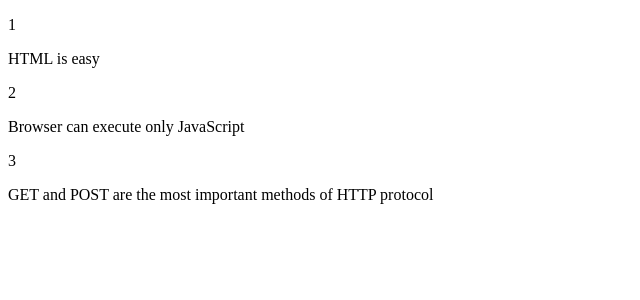
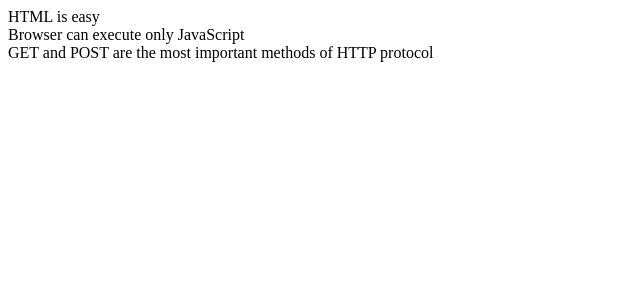
Before and after one commit to johnkinuthiaa/React-fullstack-open, a React (Vite) app: page / in a window 1280 px wide. Shown: the top 300 px of the page, without its empty margins (0-640 px from the left). Built offline with nearby package versions, Linux system fonts and the light colour scheme; data requests are answered from the project's data file.

Commit message:
feat: fetch api

```diff
--- a/src/App.tsx
+++ b/src/App.tsx
@@ -1,6 +1,8 @@
 // import Lesson1 from "./lesson1/Lesson1.tsx"
 import './App.css'
-import Mapping from "./partTwo/communicatingWithServer/renderingCollections/Mapping.tsx";
+import DataFetching from "./partTwo/communicatingWithServer/fetchingData/DataFetching.tsx";
+// import Forms from "./partTwo/communicatingWithServer/forms/Forms.tsx";
+// import Mapping from "./partTwo/communicatingWithServer/renderingCollections/Mapping.tsx";
 // import Anecdotes from "./partOne/ComponentStateAndEventHandlers/Anecdotes.tsx";
 // import MultipleComponents from "./lesson1/MultipleComponents.tsx";
 // import Props from "./lesson1/Props.tsx";
@@ -14,7 +16,9 @@ function App() {
         {/*<Props/>*/}
         {/*<StateManagement/>*/}
         {/*<Anecdotes/>*/}
-        <Mapping/>
+        {/*<Mapping/>*/}
+        {/*<Forms/>*/}
+        <DataFetching/>
     </div>
   )
 }
--- /dev/null
+++ b/src/partTwo/communicatingWithServer/db.json
@@ -0,0 +1,19 @@
+{
+  "notes": [
+    {
+      "id": "1",
+      "content": "HTML is easy",
+      "important": true
+    },
+    {
+      "id": "2",
+      "content": "Browser can execute only JavaScript",
+      "important": false
+    },
+    {
+      "id": "3",
+      "content": "GET and POST are the most important methods of HTTP protocol",
+      "important": true
+    }
+  ]
+}
--- /dev/null
+++ b/src/partTwo/communicatingWithServer/fetchingData/DataFetching.tsx
@@ -0,0 +1,35 @@
+import {useEffect, useState} from "react";
+
+type NoteProps ={
+    id:number,
+    content:string,
+    important:boolean
+}
+const DataFetching =()=>{
+    useEffect(() => {
+        fetchData().then(()=>console.log("data fetched")).catch((e)=> {
+            throw new Error(e+"<<<<<<<")
+        })
+    }, []);
+    const[notes,setNotes] =useState<NoteProps[]>([])
+    const myHeaders =new Headers()
+    myHeaders.append("Content-Type","application/json")
+    const fetchData =(async ()=>{
+        const response = await fetch("http://localhost:3001/notes",{
+            method:"GET",
+            headers:myHeaders
+        })
+        if(response.ok){
+            const data =await response.json()
+            setNotes(data)
+        }
+    })
+    return(
+        <div>
+            {notes.map(({content}:NoteProps,index:number) =>(
+                <div key={index}>{content}</div>
+            ))}
+        </div>
+    )
+}
+export default DataFetching
--- /dev/null
+++ b/src/partTwo/communicatingWithServer/forms/Forms.tsx
@@ -0,0 +1,53 @@
+import {useState} from "react";
+
+type NoteProps ={
+    id:number,
+    content:string,
+    important:boolean
+}
+const Forms =()=>{
+    // store the notes in an array
+
+    const notes:NoteProps[] = [
+        {
+            id: 1,
+            content: 'HTML is easy',
+            important: true
+        },
+        {
+            id: 2,
+            content: 'Browser can execute only JavaScript',
+            important: false
+        },
+        {
+            id: 3,
+            content: 'GET and POST are the most important methods of HTTP protocol',
+            important: true
+        }
+    ]
+    const[allNotes,setAllNotes] =useState<NoteProps[]>(notes)
+    const[deleteValue,setDeleteValue] =useState("")
+    const[singleNote,setSingleNote] =useState<NoteProps>({content: "", id: 0, important: false})
+    return(
+        <div>
+        {/*    first map through the notes*/}
+            {allNotes.map(({content},index)=>(
+                <div key={index}>{content}</div>
+            ))}
+            <form onSubmit={(e)=>{
+                e.preventDefault()
+                setSingleNote({id: allNotes[allNotes.length-1].id+1, important: false, content:deleteValue})
+                setDeleteValue("")
+                setAllNotes([...allNotes,singleNote])
+            }}>
+                <input type={"text"}
+                       value={deleteValue}
+                       onChange={(e)=>{
+                           setDeleteValue(e.target.value)
+                }}/>
+                <button type={"submit"}> create</button>
+            </form>
+        </div>
+    )
+}
+export default Forms
--- a/src/partTwo/communicatingWithServer/renderingCollections/Mapping.tsx
+++ b/src/partTwo/communicatingWithServer/renderingCollections/Mapping.tsx
@@ -1,3 +1,5 @@
+import ReduceArr from "./ReduceArr.tsx";
+
 type NoteProps ={
     id:number,
     content:string,
@@ -24,14 +26,13 @@ const Mapping =()=>{
     return(
         <div>
         {/*    rendering the notes - we use the map method*/}
-            {notes.map(({id,content,important}:NoteProps,index)=>(
+            {notes.map(({id,content}:NoteProps,index)=>(
                 <div key={index}>
                     <p>{id}</p>
                     <p>{content}</p>
-                    <p>{important}</p>
-
                 </div>
             ))}
+            <ReduceArr/>
 
         </div>
     )
--- /dev/null
+++ b/src/partTwo/communicatingWithServer/renderingCollections/ReduceArr.tsx
@@ -0,0 +1,7 @@
+const ReduceArr =()=>{
+    const nums:number[] =[1,2,3,4,5,5]
+    return(
+        <div>{nums.reduce((nums,next)=>nums+next)}</div>
+    )
+}
+export default ReduceArr
```
